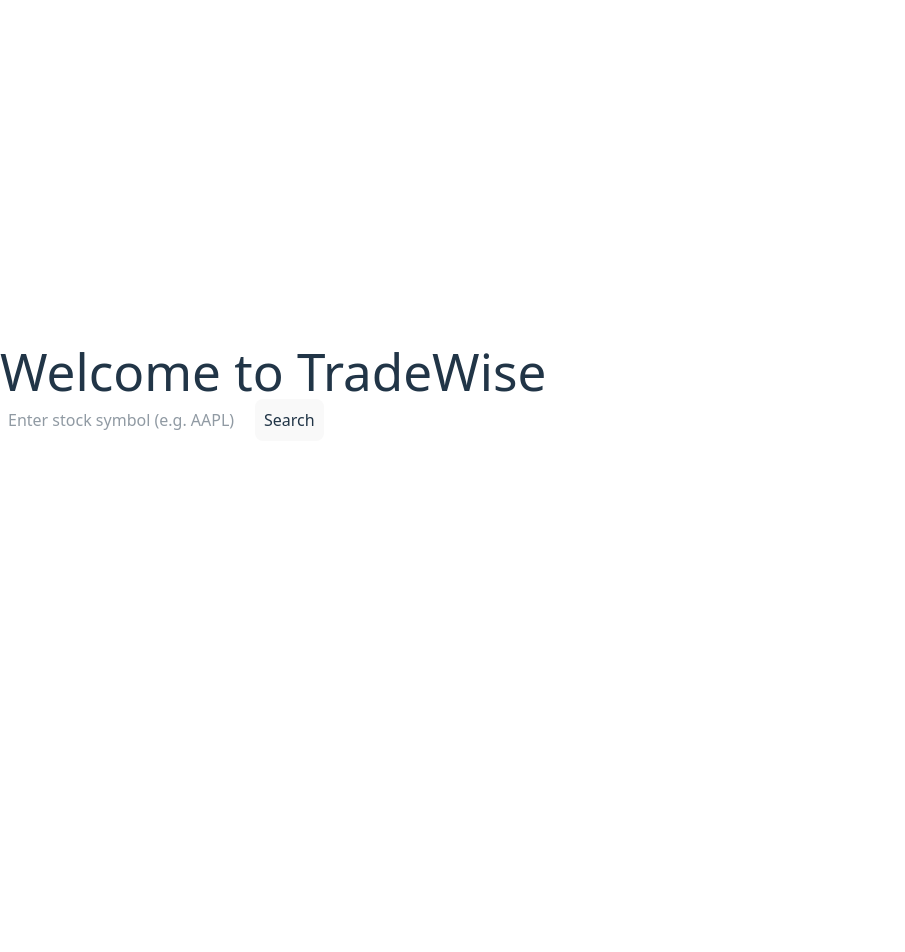
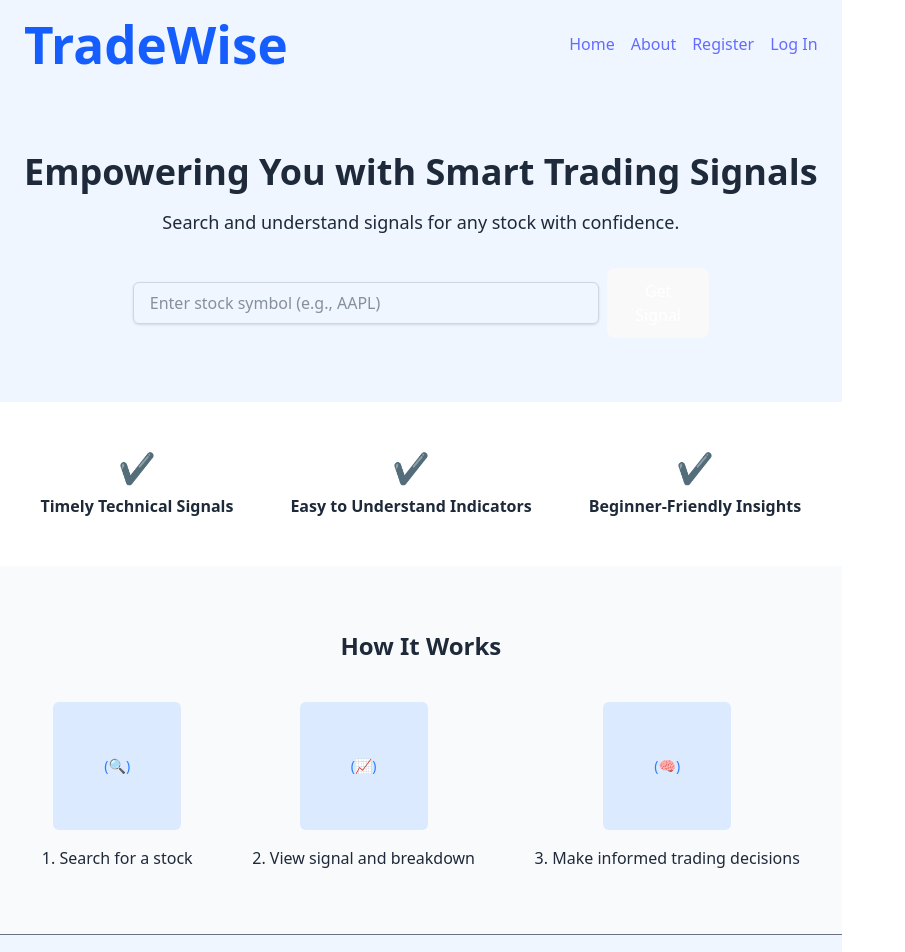
Before and after one commit to uyentran1/tradewise, a React (Vite) app in the folder frontend/: page / in a window 1280 px wide. Shown: the top 952 px of the page, without its empty margins (0-905 px from the left). Before the commit the page ends 800 px from the top, so only its background shows below. Built offline with nearby package versions, Linux system fonts and the light colour scheme; no server answers.

Commit message:
Create initial Homepage css

```diff
--- a/frontend/src/pages/HomePage.jsx
+++ b/frontend/src/pages/HomePage.jsx
@@ -1,11 +1,104 @@
-import React from 'react';
-import SearchBar from '../components/SearchBar';
+import React, { useState } from 'react';
+import { useNavigate } from 'react-router-dom';
 
 const HomePage = () => {
+  const [symbol, setSymbol] = useState('');
+  const navigate = useNavigate();
+
+  const handleSubmit = (e) => {
+    e.preventDefault();
+    if (symbol.trim()) {
+      navigate(`/signal/${symbol.toUpperCase()}`);
+    }
+  };
+
   return (
-    <div>
-      <h1>Welcome to TradeWise</h1>
-      <SearchBar />
+    <div className="min-h-screen flex flex-col bg-blue-50 text-gray-800">
+      {/* Header */}
+      <header className="flex justify-between items-center px-6 py-4 bg-blue-50">
+        <h1 className="text-xl font-bold text-blue-600">TradeWise</h1>
+        <nav className="space-x-4 text-blue-600 font-medium">
+          <a href="/">Home</a>
+          <a href="/about">About</a>
+          <a href="/auth/register">Register</a>
+          <a href="/auth/login">Log In</a>
+        </nav>
+      </header>
+
+      {/* Hero Section */}
+      <section className="text-center py-16 px-6">
+        <h2 className="text-4xl font-bold mb-4">Empowering You with Smart Trading Signals</h2>
+        <p className="text-lg mb-8">Search and understand signals for any stock with confidence.</p>
+
+        <form onSubmit={handleSubmit} className="flex justify-center items-center gap-2 max-w-xl mx-auto">
+          <input
+            type="text"
+            placeholder="Enter stock symbol (e.g., AAPL)"
+            className="w-full px-4 py-2 border border-gray-300 rounded-md shadow-sm focus:outline-none focus:ring-2 focus:ring-blue-500"
+            value={symbol}
+            onChange={(e) => setSymbol(e.target.value)}
+          />
+          <button
+            type="submit"
+            className="bg-blue-600 text-white px-5 py-2 rounded-md hover:bg-blue-700 transition"
+          >
+            Get Signal
+          </button>
+        </form>
+      </section>
+
+      {/* Features */}
+      <section className="bg-white py-12 px-6">
+        <div className="flex flex-col md:flex-row justify-around text-center gap-6">
+          <div>
+            <p className="text-blue-500 text-3xl mb-2">✔️</p>
+            <p className="font-semibold">Timely Technical Signals</p>
+          </div>
+          <div>
+            <p className="text-blue-500 text-3xl mb-2">✔️</p>
+            <p className="font-semibold">Easy to Understand Indicators</p>
+          </div>
+          <div>
+            <p className="text-blue-500 text-3xl mb-2">✔️</p>
+            <p className="font-semibold">Beginner-Friendly Insights</p>
+          </div>
+        </div>
+      </section>
+
+      {/* How It Works */}
+      <section className="bg-gray-50 py-16 px-6">
+        <h3 className="text-2xl font-bold text-center mb-10">How It Works</h3>
+        <div className="flex flex-col md:flex-row justify-around gap-6 text-center">
+          <div>
+            <div className="w-32 h-32 bg-blue-100 rounded-md mx-auto mb-4 flex items-center justify-center">
+              <span className="text-sm text-blue-500">(🔍)</span>
+            </div>
+            <p>1. Search for a stock</p>
+          </div>
+          <div>
+            <div className="w-32 h-32 bg-blue-100 rounded-md mx-auto mb-4 flex items-center justify-center">
+              <span className="text-sm text-blue-500">(📈)</span>
+            </div>
+            <p>2. View signal and breakdown</p>
+          </div>
+          <div>
+            <div className="w-32 h-32 bg-blue-100 rounded-md mx-auto mb-4 flex items-center justify-center">
+              <span className="text-sm text-blue-500">(🧠)</span>
+            </div>
+            <p>3. Make informed trading decisions</p>
+          </div>
+        </div>
+      </section>
+
+      {/* Footer */}
+      <footer className="text-sm text-center py-6 text-gray-500 border-t mt-auto">
+        <div className="space-x-4 mb-2">
+          <a href="/help" className="hover:text-blue-600">Help</a>
+          <a href="/privacy" className="hover:text-blue-600">Privacy</a>
+          <a href="/contact" className="hover:text-blue-600">Contact</a>
+        </div>
+        <p>© 2025 TradeWise, All rights reserved.</p>
+      </footer>
     </div>
   );
 };
```
